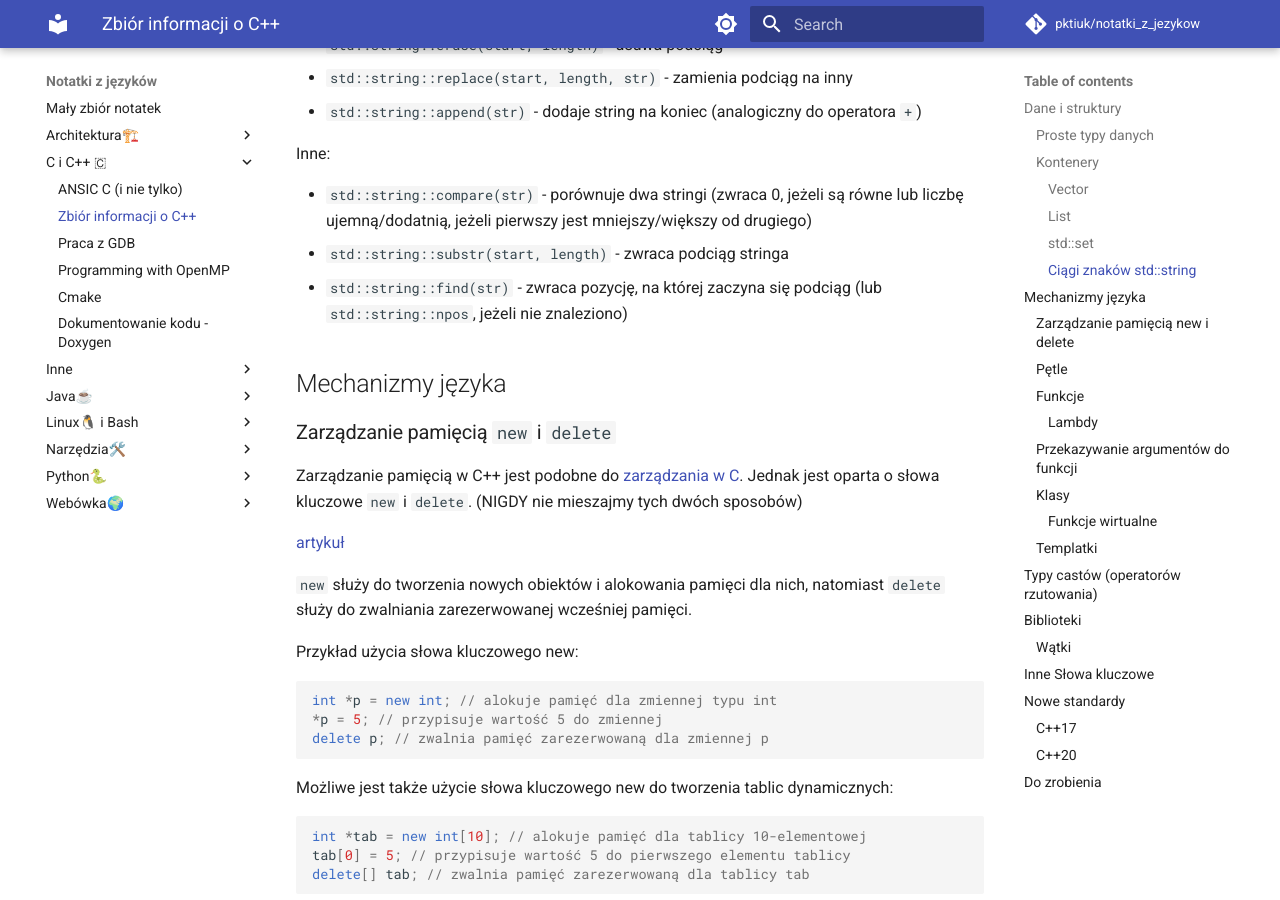
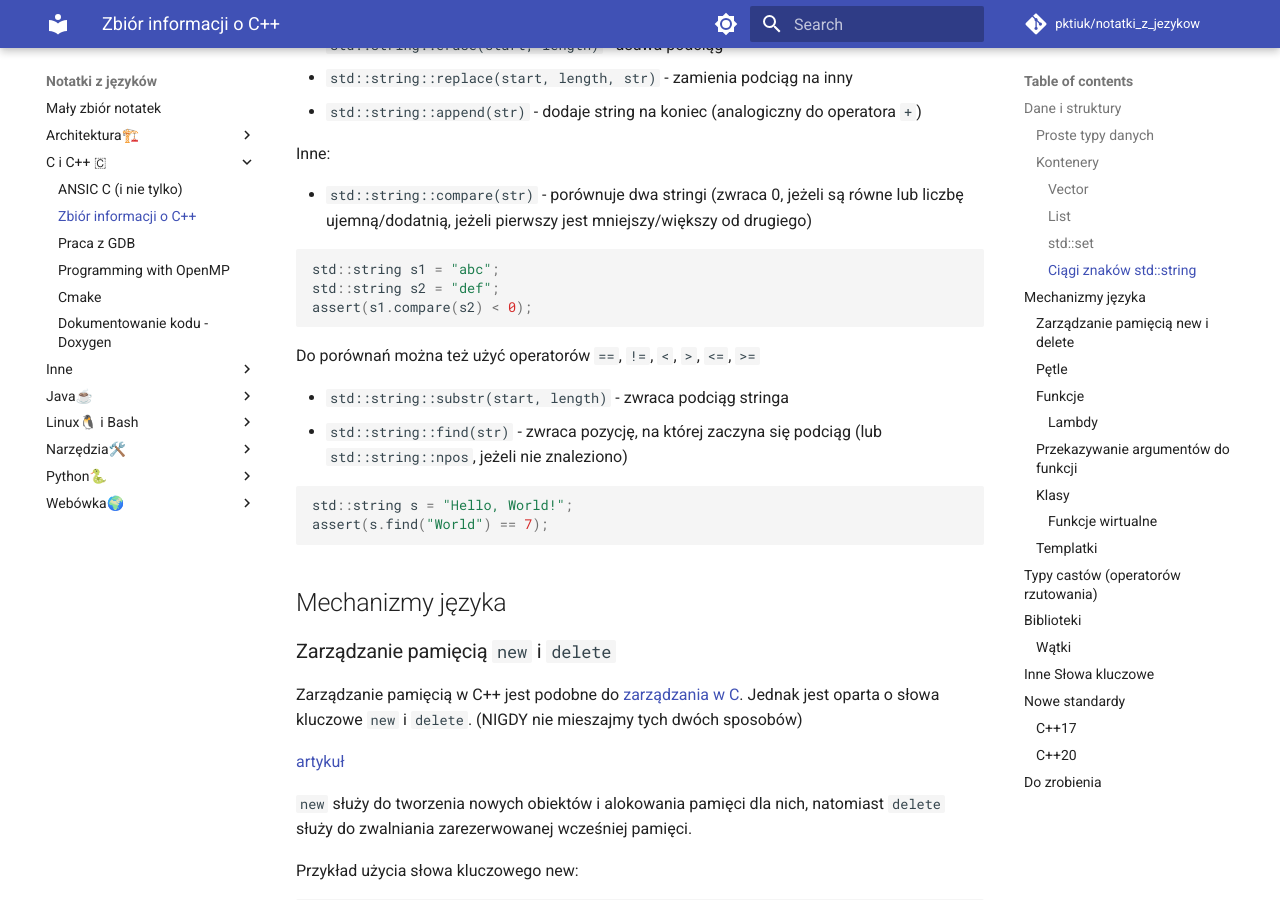
Before and after one commit to pktiuk/notatki_z_jezykow, an MkDocs documentation site: the page built from docs/C i C++ 🇨/1_cpp.md, in a window 1280 px wide and 900 px high, scrolled down 3678 px. Built offline with MkDocs 1.6.1 and Material for MkDocs 9.7.7, drawn with Linux system fonts in a browser that asks for light colours; comment, search, counter and statistics services are not loaded.

Commit message:
Porównania

````diff
--- a/docs/C i C++ 🇨/1_cpp.md
+++ b/docs/C i C++ 🇨/1_cpp.md
@@ -153,8 +153,22 @@ Metody do edycji:
 Inne:
 
 - `std::string::compare(str)` - porównuje dwa stringi (zwraca 0, jeżeli są równe lub liczbę ujemną/dodatnią, jeżeli pierwszy jest mniejszy/większy od drugiego)
+
+  ```cpp
+  std::string s1 = "abc";
+  std::string s2 = "def";
+  assert(s1.compare(s2) < 0);
+  ```
+
+  Do porównań można też użyć operatorów `==`, `!=`, `<`, `>`, `<=`, `>=`
+
 - `std::string::substr(start, length)` - zwraca podciąg stringa
 - `std::string::find(str)` - zwraca pozycję, na której zaczyna się podciąg (lub `std::string::npos`, jeżeli nie znaleziono)
+
+  ```cpp
+  std::string s = "Hello, World!";
+  assert(s.find("World") == 7);
+  ```
 
 ## Mechanizmy języka
 
````
